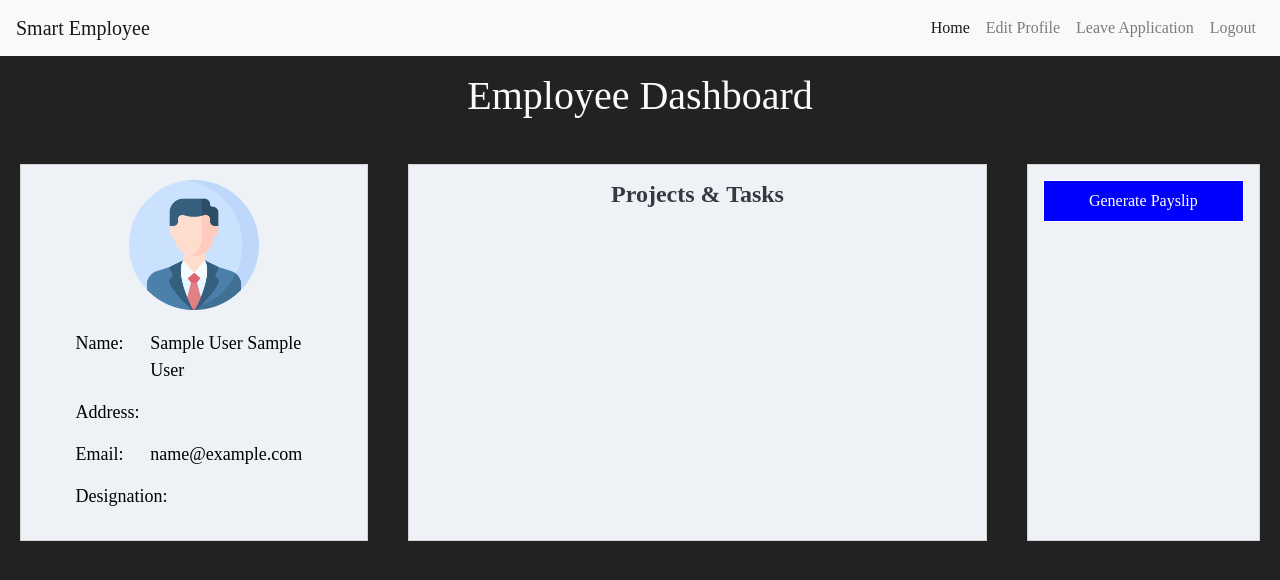
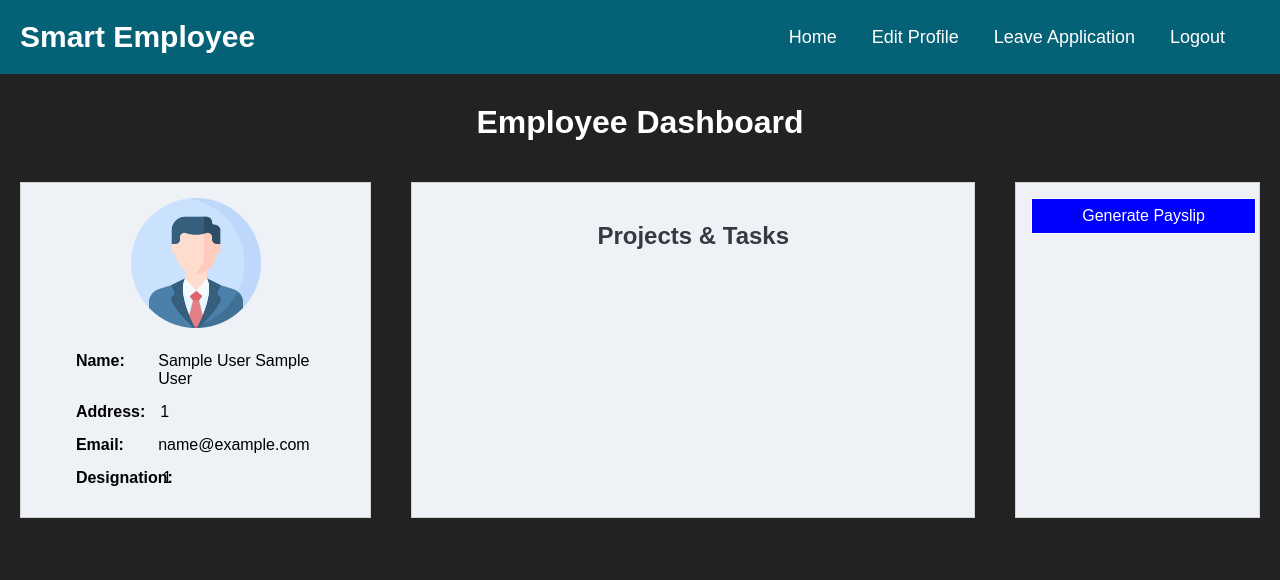
Before and after one commit to akhiltabraham5797/smart-employee, a PHP site: page /employee-dashboard.php in a window 1280 px wide. Shown: the top 580 px of the page. Run offline with PHP 8.4, Linux system fonts and the light colour scheme; the visitor is signed in with stand-in values (Sample User, id 1); data that the repository does not hold is empty.

Commit message:
Feedbacks Updated

```diff
--- a/assets/css/style.css
+++ b/assets/css/style.css
@@ -1,5 +1,14 @@
 body{
-    font-family: Jost, sans-serif;
+    font-family: Arial;
+    margin: 0;
+    padding: 0;
+    font-size: 16px;
+}
+a{
+    text-decoration: none !important;
+}
+p{
+    margin: 0;
 }
 /* General Styles */
 .leavebody {
@@ -8,6 +17,7 @@ body{
     display: flex;
     justify-content: center;
     align-items: center;
+    background-color: #222;
 }
 
 .leavecontainer {
@@ -24,6 +34,41 @@ h1 {
     text-align: center;
     color: #333;
 }
+.navigation{
+    background-color: #056276;
+    display: flex;
+    justify-content: space-between;
+    align-items: center;
+    padding: 20px;
+}
+.navigation-logo{
+    color: white;
+    font-size: 30px;
+    font-weight: bold;
+    text-decoration: none !important;
+}
+.navigation-logo:hover{
+    color: white;
+    text-decoration: none;
+}
+.navigation-cont{
+    display: flex;
+}
+.navigation-link{
+    color: white;
+    text-decoration: none;
+    margin-right: 35px;
+    transition: all .3s;
+    font-size: 18px;
+    font-weight: 400;
+}
+.navigation-link:hover{
+    color: white;
+    text-decoration: none;
+    scale: 1.1;
+    transition: all.3s;
+}
+
 /*General Styles end*/
 
 /* Leave Application Specific Styles */
@@ -153,7 +198,6 @@ h1 {
 /* css for the sign up page */
 body.index-page {
     background-color: #222;
-    font-family: Jost;
 }
 
 #signup-top-wrapper h3 {
@@ -276,6 +320,10 @@ form {
 .emp_dashboard .navbar-nav{
     flex-direction: row !important;
 }
+.emp_head{
+    color: white;
+    margin-top: 30px;
+}
 .emp_box{
     display: flex;
 
@@ -321,13 +369,13 @@ form {
 }
 .emp_profile_cont{
     display: flex;
-    font-size: 18px;
     font-weight: 400;
     margin-bottom: 15px;
 }
-.emp_profile_cont span{
+.emp_profile_cont label{
     width: 30%;
-    margin-right: 5px;
+    margin-right: 15px;
+    font-weight: bold;
 }
 .emp_profile_cont p{
     margin-bottom: 0;
--- a/employee-dashboard.php
+++ b/employee-dashboard.php
@@ -13,7 +13,6 @@ if(isset($_SESSION['user_id'])) {
   <title>Smart Employee | Employee Dashboard</title>
   <meta charset="utf-8">
   <meta name="viewport" content="width=device-width, initial-scale=1">
-  <link rel="stylesheet" href="https://cdn.jsdelivr.net/npm/bootstrap@4.6.2/dist/css/bootstrap.min.css">
 
   <!-- link for css file -->
   <link rel="stylesheet" href="assets/css/style.css">
@@ -25,20 +24,20 @@ if(isset($_SESSION['user_id'])) {
   ?>
 <body class="index-page emp_dashboard">
 <header>
-  <nav class="navbar navbar-light bg-light">
-    <a class="navbar-brand" href="#">Smart Employee</a>
+  <nav class="navigation">
+    <a class="navigation-logo" href="#">Smart Employee</a>
     <div>
-      <div class="navbar-nav flex-row">
-        <a class="nav-item nav-link active px-2" href="employee-dashboard.php">Home <span class="sr-only">(current)</span></a>
-        <a class="nav-item nav-link px-2" href="userProfile.php">Edit Profile</a>
-        <a class="nav-item nav-link px-2" href="Leave_Application.php">Leave Application</a>
-        <a class="nav-item nav-link px-2" href="logout.php">Logout</a>
+      <div class="navigation-cont">
+        <a class="navigation-link" href="employee-dashboard.php">Home</a>
+        <a class="navigation-link" href="userProfile.php">Edit Profile</a>
+        <a class="navigation-link" href="Leave_Application.php">Leave Application</a>
+        <a class="navigation-link" href="logout.php">Logout</a>
       </div>
     </div>
   </nav>
 </header>
 <main>
-  <h1 class="text-center text-light py-3">Employee Dashboard</h1>
+  <h1 class="emp_head">Employee Dashboard</h1>
   <div class="emp_box">
 
     <div class="emp_box_left">
@@ -47,19 +46,19 @@ if(isset($_SESSION['user_id'])) {
       </div>
       <div class="emp_profile_box">
         <div class="emp_profile_cont">
-          <span>Name:</span>
+          <label>Name:</label>
           <p><?php echo $prof_details['first_name']; ?> <?php echo $prof_details['last_name']; ?></p>
         </div>
         <div class="emp_profile_cont">
-          <span>Address:</span>
+          <label>Address:</label>
           <p><?php echo $prof_details['address']; ?></p>
         </div>
         <div class="emp_profile_cont">
-          <span>Email:</span>
+          <label>Email:</label>
           <p><?php echo $prof_details['email']; ?></p>
         </div>
         <div class="emp_profile_cont">
-          <span>Designation:</span>
+          <label>Designation:</label>
           <p><?php echo $prof_details['job_title']; ?></p>
         </div>
       </div>
```
Also changed, not shown: Leave_Application.php (+10 -10 lines), Leave_History.php (+7 -9 lines), connect.php (+45 -13 lines), project_tracking.php (added, +43 -0 lines), userProfile.php (+7 -7 lines).
